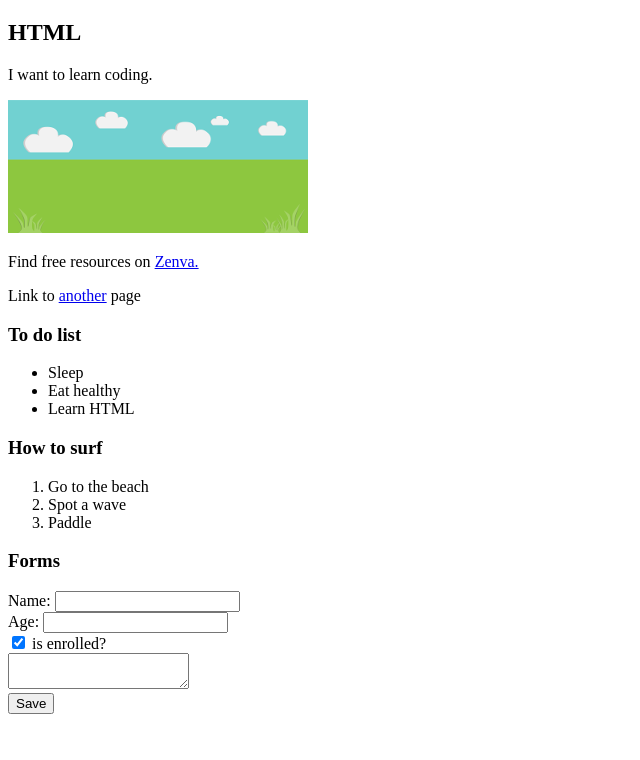
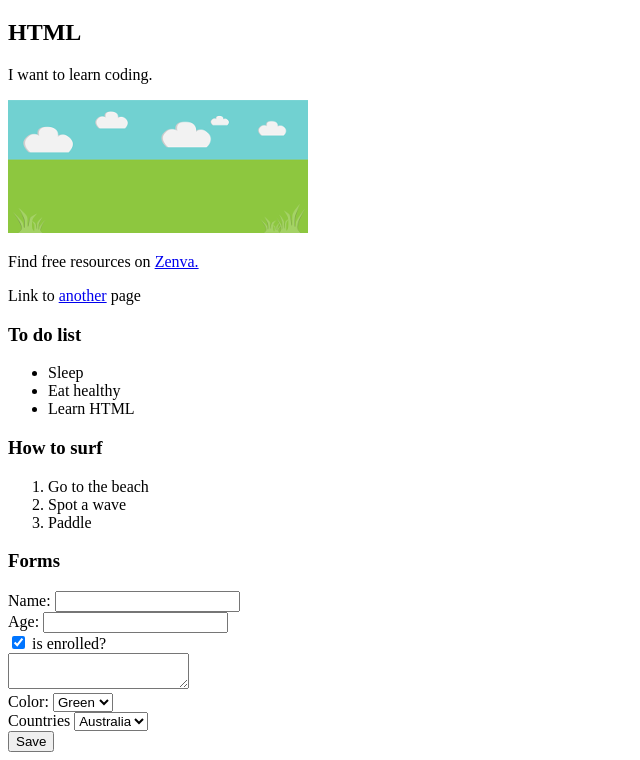
Before and after one commit to driqe/HTML-intro, a plain HTML site: page index.html in a window 1280 px wide. Shown: the part 61-821 px from the top of the page, without its empty margins (0-640 px from the left). Before the commit the page ends 800 px from the top, so only its background shows below. Drawn offline with Linux system fonts and the light colour scheme.

Commit message:
DIC,OPTION,COLOR COUNTRIES

```diff
--- a/index.html
+++ b/index.html
@@ -35,6 +35,21 @@
     <textarea></textarea>
   </div>
   <div>
+    Color:
+    <select>
+      <option>Red</option>
+      <option>Blue</option>
+      <option selected>Green</option>
+    </select>
+  </div>
+  <div>
+    Countries
+    <select>
+      <option>Australia</option>
+
+    </select>
+  </div>
+  <div>
     <input type="submit" value="Save"/>
   </div>
 </form>
```
